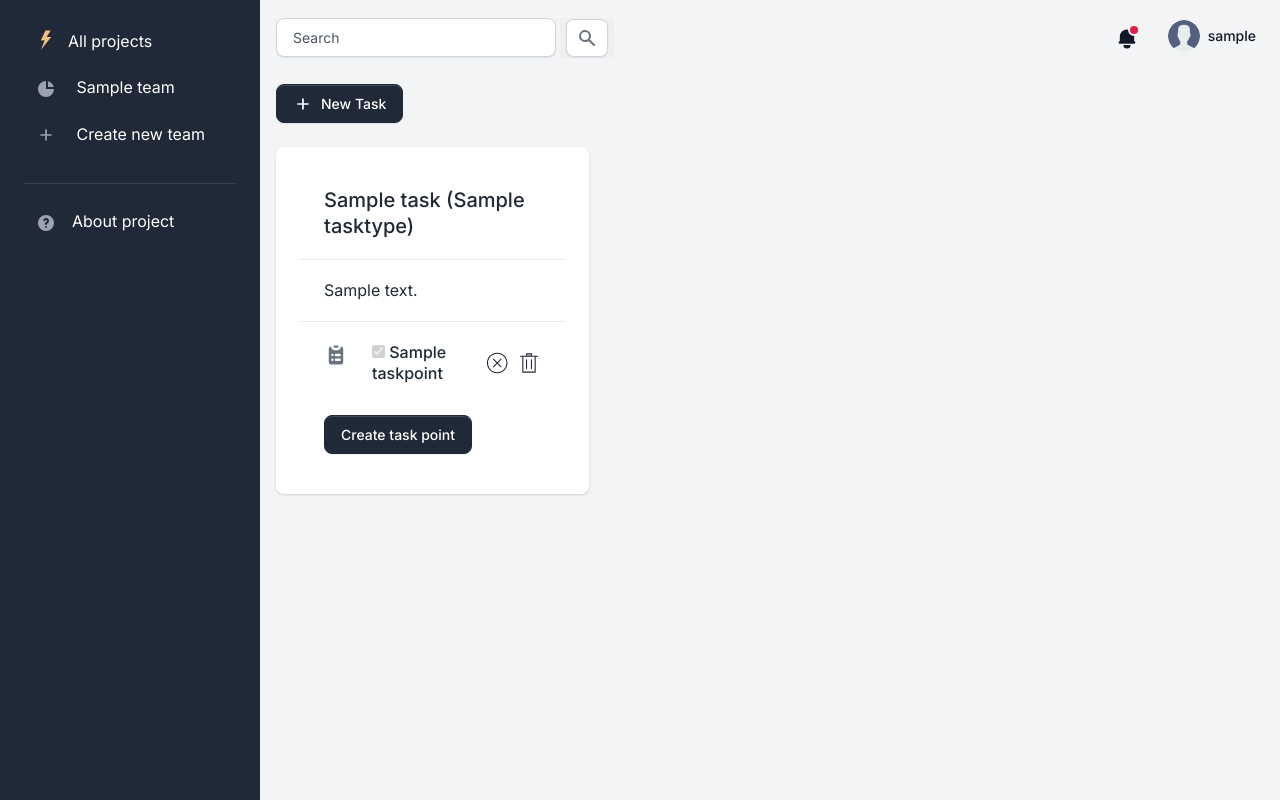
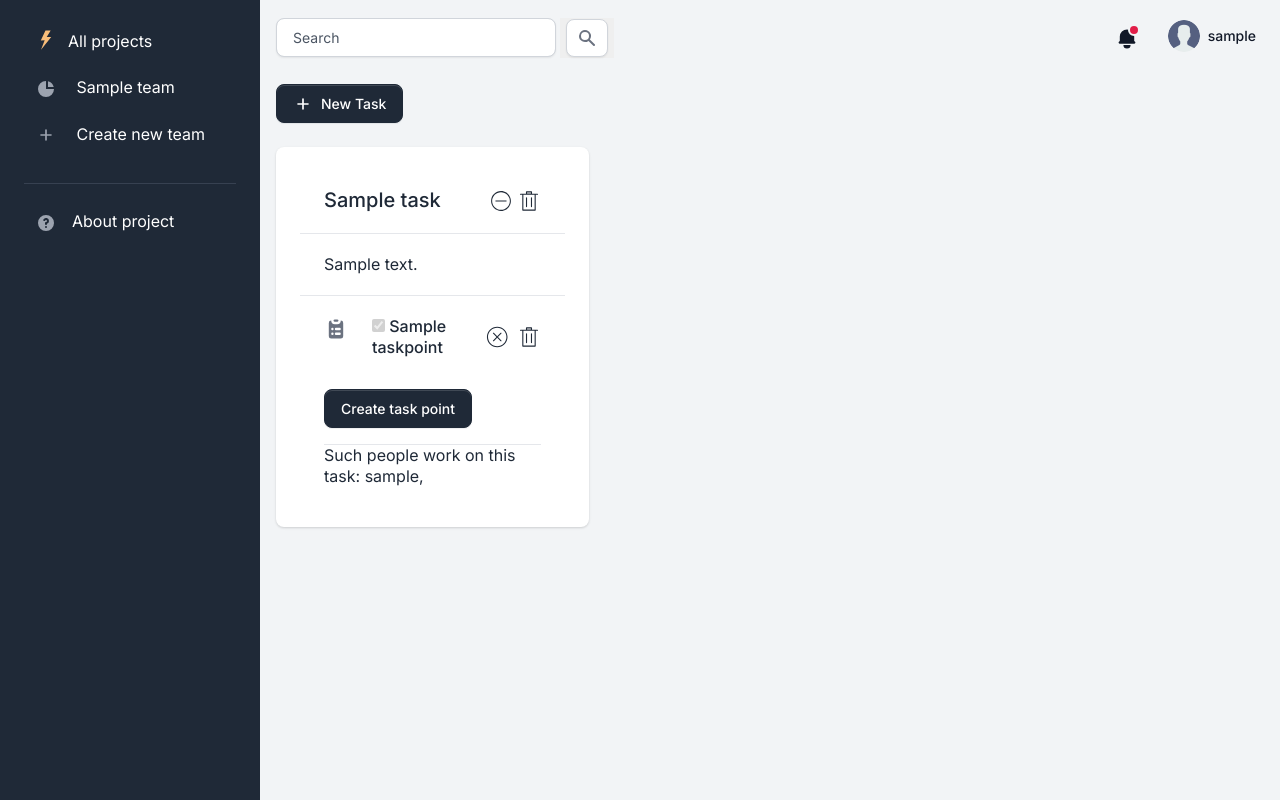
Before and after one commit to Barsh4ec/task-manager, a Django app: page /project/1/team/1/tasks/ in a window 1280 px wide. Run offline with Django 4.2, Linux system fonts and the light colour scheme; a user stored in the database is signed in; tables that the repository leaves empty hold one stand-in row (values such as "Sample post"); some libraries are stand-ins or nearby versions.

Commit message:
Added posibility for user to change teams and assign themself to tasks

```diff
--- a/task/urls.py
+++ b/task/urls.py
@@ -10,14 +10,31 @@ from .views import (
     delete_task_point_view,
     register_view,
     ProjectCreationView,
-    create_team_view
+    create_team_view,
+    toggle_assign_to_task,
+    delete_task_view,
+    assign_worker_to_team_view,
+    remove_worker_from_team_view
 )
 
 urlpatterns = [
     path("", ProjectListView.as_view(), name="index"),
-    path("project/<int:project_pk>/team/<int:team_pk>/teams/", TeamListView.as_view(), name="team-list"),
-    path("project/<int:project_pk>/team/<int:team_pk>/task/create/", TaskCreateView.as_view(), name="task-create"),
-    path("project/<int:project_pk>/team/<int:team_pk>/tasks/", TaskListView.as_view(), name="task-list"),
+    path(
+        "project/<int:project_pk>/team/<int:team_pk>/teams/",
+        TeamListView.as_view(),
+        name="team-list"
+    ),
+    path("project/<int:project_pk>/team/create", create_team_view, name="team-create"),
+    path(
+        "project/<int:project_pk>/team/<int:team_pk>/task/create/",
+        TaskCreateView.as_view(),
+        name="task-create"
+    ),
+    path(
+        "project/<int:project_pk>/team/<int:team_pk>/tasks/",
+        TaskListView.as_view(),
+        name="task-list"
+    ),
     path(
         "project/<int:project_pk>/team/<int:team_pk>/task-point-mark/<int:pk>/",
         change_task_point_status,
@@ -35,7 +52,26 @@ urlpatterns = [
     ),
     path("accounts/register/", register_view, name="register"),
     path("project/create/", ProjectCreationView.as_view(), name="project-create"),
-    path("project/<int:project_pk>/team/create", create_team_view, name="team-create")
+    path(
+        "project/<int:project_pk>/team/<int:team_pk>/task/<int:task_pk>/assign/",
+        toggle_assign_to_task,
+        name="task-assign"
+    ),
+    path(
+        "project/<int:project_pk>/team/<int:team_pk>/task/<int:task_pk>/delete/",
+        delete_task_view,
+        name="task-delete"
+    ),
+    path(
+        "project/<int:project_pk>/team/<int:team_pk>/assign-worker/",
+        assign_worker_to_team_view,
+        name="worker-assign"
+    ),
+    path(
+        "project/<int:project_pk>/team/<int:team_pk>/remove-worker/",
+        remove_worker_from_team_view,
+        name="worker-remove"
+    )
 ]
 
 app_name = "task"
--- a/task/views.py
+++ b/task/views.py
@@ -1,4 +1,4 @@
-from django.contrib.auth import login
+from django.contrib.auth import login, get_user_model
 from django.contrib.auth.decorators import login_required
 from django.shortcuts import render, redirect
 from django.urls import reverse, reverse_lazy
@@ -143,10 +143,52 @@ def register_view(request):
             login(request, user)
             return redirect("task:index")
     form = NewUserForm()
-    return render(request=request, template_name="registration/register.html", context={"form": form})
+    return render(
+        request=request,
+        template_name="registration/register.html",
+        context={"form": form}
+    )
 
 
 class ProjectCreationView(LoginRequiredMixin, generic.CreateView):
     model = Project
     fields = "__all__"
     success_url = reverse_lazy("task:index")
+
+
+@login_required
+def toggle_assign_to_task(request, project_pk, team_pk, task_pk):
+    worker = get_user_model().objects.get(id=request.user.id)
+    if Task.objects.get(id=task_pk) in worker.tasks.all():
+        worker.tasks.remove(task_pk)
+    else:
+        worker.tasks.add(task_pk)
+    return redirect("task:task-list", project_pk=project_pk, team_pk=team_pk)
+
+
+@login_required()
+def delete_task_view(request, project_pk, team_pk, task_pk):
+    task_to_delete = Task.objects.get(id=task_pk)
+    task_to_delete.delete()
+    return redirect("task:task-list", project_pk=project_pk, team_pk=team_pk)
+
+
+@login_required()
+def remove_worker_from_team_view(request, project_pk, team_pk):
+    worker = get_user_model().objects.get(id=request.user.id)
+    if worker.team:
+        for task in worker.tasks.all():
+            worker.tasks.remove(task.id)
+        worker.team = None
+        worker.save()
+    return redirect("task:team-list", project_pk=project_pk, team_pk=team_pk)
+
+
+@login_required()
+def assign_worker_to_team_view(request, project_pk, team_pk):
+    worker = get_user_model().objects.get(id=request.user.id)
+    if not worker.team:
+        team = Team.objects.get(id=team_pk)
+        worker.team = team
+        worker.save()
+    return redirect("task:team-list", project_pk=project_pk, team_pk=team_pk)
--- a/task_manager/urls.py
+++ b/task_manager/urls.py
@@ -1,19 +1,3 @@
-"""
-URL configuration for task_manager project.
-
-The `urlpatterns` list routes URLs to views. For more information please see:
-    https://docs.djangoproject.com/en/4.2/topics/http/urls/
-Examples:
-Function views
-    1. Add an import:  from my_app import views
-    2. Add a URL to urlpatterns:  path("", views.home, name="home")
-Class-based views
-    1. Add an import:  from other_app.views import Home
-    2. Add a URL to urlpatterns:  path("", Home.as_view(), name="home")
-Including another URLconf
-    1. Import the include() function: from django.urls import include, path
-    2. Add a URL to urlpatterns:  path("blog/", include("blog.urls"))
-"""
 from django.contrib import admin
 from django.urls import path, include
 from django.conf.urls.static import static
--- /dev/null
+++ b/templates/includes/modal_task_delete.html
@@ -0,0 +1,35 @@
+<!-- Button trigger modal -->
+
+<a data-bs-toggle="modal" data-bs-target="#modal-task-delete{{ task.id }}">
+  <svg class="svg-icon" viewBox="0 0 20 20">
+    <path
+        d="M17.114,3.923h-4.589V2.427c0-0.252-0.207-0.459-0.46-0.459H7.935c-0.252,0-0.459,0.207-0.459,0.459v1.496h-4.59c-0.252,0-0.459,0.205-0.459,0.459c0,0.252,0.207,0.459,0.459,0.459h1.51v12.732c0,0.252,0.207,0.459,0.459,0.459h10.29c0.254,0,0.459-0.207,0.459-0.459V4.841h1.511c0.252,0,0.459-0.207,0.459-0.459C17.573,4.127,17.366,3.923,17.114,3.923M8.394,2.886h3.214v0.918H8.394V2.886z M14.686,17.114H5.314V4.841h9.372V17.114z M12.525,7.306v7.344c0,0.252-0.207,0.459-0.46,0.459s-0.458-0.207-0.458-0.459V7.306c0-0.254,0.205-0.459,0.458-0.459S12.525,7.051,12.525,7.306M8.394,7.306v7.344c0,0.252-0.207,0.459-0.459,0.459s-0.459-0.207-0.459-0.459V7.306c0-0.254,0.207-0.459,0.459-0.459S8.394,7.051,8.394,7.306"></path>
+  </svg>
+</a>
+
+<!-- Modal -->
+<div class="modal fade" id="modal-task-delete{{ task.id }}" tabindex="-1" aria-labelledby="exampleModalLabel"
+     aria-hidden="true">
+  <div class="modal-dialog">
+    <div class="modal-content">
+      <div class="modal-header">
+        <h1 class="modal-title fs-5" id="exampleModalLabel">Create task point</h1>
+        <button type="button" class="btn-close" data-bs-dismiss="modal" aria-label="Close"></button>
+      </div>
+      <div class="modal-body">
+
+        <div class="modal-body">
+          Are you sure you want to delete this task?
+        </div>
+        <div class="modal-footer">
+          <button type="button" class="btn btn-secondary" data-dismiss="modal">Cancel</button>
+          <a href="{% url "task:task-delete" project_pk=project_id team_pk=team_id task_pk=task.id %}"
+             class="btn btn-primary">Delete</a>
+        </div>
+
+
+      </div>
+    </div>
+  </div>
+</div>
+<!-- endModal -->
--- a/templates/task/task_list.html
+++ b/templates/task/task_list.html
@@ -50,7 +50,30 @@
         <div class="card border-0 shadow">
           <div class="card-body">
             <div class="card-header border-bottom d-flex align-items-center justify-content-between">
-              <h2 class="fs-5 fw-bold mb-0"><strong>{{ task.name }}</strong> ({{ task.task_type }})</h2>
+              <div class="h5 mb-0">{{ task.name }}</div>
+              <div class="fw-bold text-gray-500 ms-auto me-0">
+                {% if user in workers %}
+                  {% if user in task.assignees.all %}
+                    <a class="me-0"
+                       href="{% url "task:task-assign" project_pk=project_id team_pk=team_id task_pk=task.id %}">
+                      <svg class="svg-icon" viewBox="0 0 20 20">
+                        <path
+                            d="M14.776,10c0,0.239-0.195,0.434-0.435,0.434H5.658c-0.239,0-0.434-0.195-0.434-0.434s0.195-0.434,0.434-0.434h8.684C14.581,9.566,14.776,9.762,14.776,10 M18.25,10c0,4.558-3.693,8.25-8.25,8.25c-4.557,0-8.25-3.691-8.25-8.25c0-4.557,3.693-8.25,8.25-8.25C14.557,1.75,18.25,5.443,18.25,10 M17.382,10c0-4.071-3.312-7.381-7.382-7.381C5.929,2.619,2.619,5.93,2.619,10c0,4.07,3.311,7.382,7.381,7.382C14.07,17.383,17.382,14.07,17.382,10"></path>
+                      </svg>
+                    </a>
+                    {% include "includes/modal_task_delete.html" %}
+                  {% else %}
+                    <a class="me-0"
+                       href="{% url "task:task-assign" project_pk=project_id team_pk=team_id task_pk=task.id %}">
+                      <svg class="svg-icon" viewBox="0 0 20 20">
+                        <path
+                            d="M14.613,10c0,0.23-0.188,0.419-0.419,0.419H10.42v3.774c0,0.23-0.189,0.42-0.42,0.42s-0.419-0.189-0.419-0.42v-3.774H5.806c-0.23,0-0.419-0.189-0.419-0.419s0.189-0.419,0.419-0.419h3.775V5.806c0-0.23,0.189-0.419,0.419-0.419s0.42,0.189,0.42,0.419v3.775h3.774C14.425,9.581,14.613,9.77,14.613,10 M17.969,10c0,4.401-3.567,7.969-7.969,7.969c-4.402,0-7.969-3.567-7.969-7.969c0-4.402,3.567-7.969,7.969-7.969C14.401,2.031,17.969,5.598,17.969,10 M17.13,10c0-3.932-3.198-7.13-7.13-7.13S2.87,6.068,2.87,10c0,3.933,3.198,7.13,7.13,7.13S17.13,13.933,17.13,10"></path>
+                      </svg>
+                    </a>
+                    {% include "includes/modal_task_delete.html" %}
+                  {% endif %}
+                {% endif %}
+              </div>
             </div>
             <div class="card-header border-bottom d-flex align-items-center justify-content-between">
               <h6 class="fw-normal mb-0">{{ task.description }}</h6>
@@ -98,6 +121,14 @@
               {% endfor %}
 
               {% include "includes/modal_task_point_create.html" %}
+              <div class="border-top mt-3 d-flex align-items-center justify-content-between">
+                {% if task.assignees.all %}
+                  <h6 class="fw-normal mb-0 ms-0">Such people work on this task: {% for worker in task.assignees.all %}
+                    {{ worker.username }}, {% endfor %}</h6>
+                {% else %}
+                  <h6 class="fw-normal mb-0">Nobody is working on this task</h6>
+                {% endif %}
+              </div>
 
             </div>
           </div>
```
Also changed, not shown: templates/team_list.html (+9 -0 lines), task/admin.py (line endings or trailing spaces).
